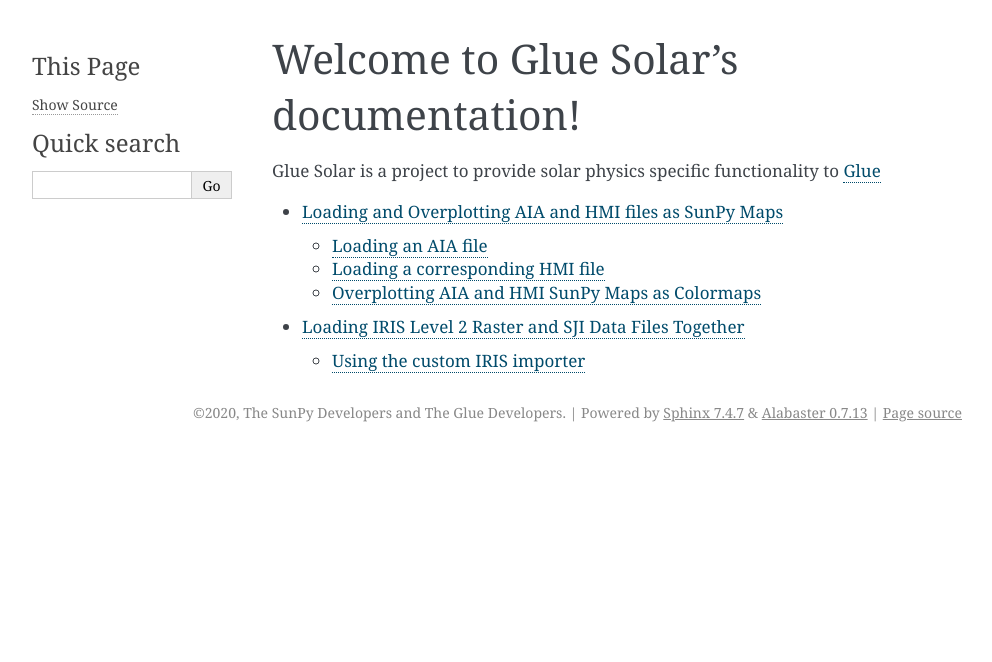
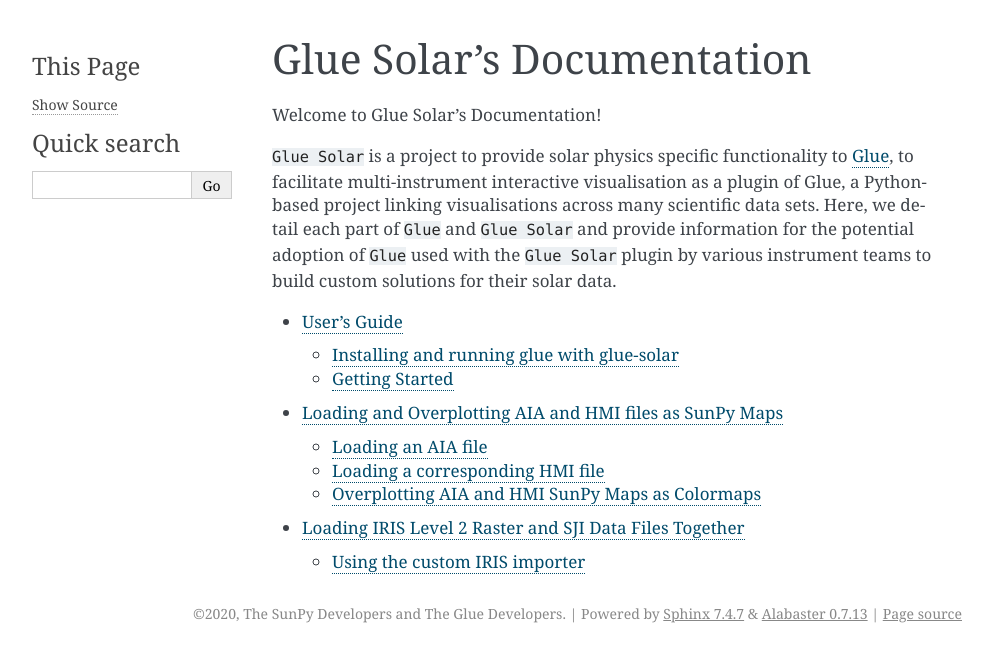
Before and after one commit to glue-viz/glue-solar, a Sphinx documentation site: the page built from docs/index.rst, in a window 1280 px wide. Shown: the top 662 px of the page, without its empty margins (148-1140 px from the left). Built offline with Sphinx 7.4.7, drawn with Linux system fonts in a browser that asks for light colours.

Commit message:
Init User's Guide

```diff
--- a/docs/index.rst
+++ b/docs/index.rst
@@ -1,13 +1,21 @@
 .. _glue-solar:
 
-Welcome to Glue Solar's documentation!
-======================================
+Glue Solar's Documentation
+==========================
 
-Glue Solar is a project to provide solar physics specific functionality to
-`Glue <https://glueviz.org>`__
+Welcome to Glue Solar's Documentation!
+
+``Glue Solar`` is a project to provide solar physics specific functionality to
+`Glue <https://glueviz.org>`__, to facilitate multi-instrument
+interactive visualisation as a plugin of Glue, a Python-based project linking
+visualisations across many scientific data sets. Here, we detail each part of ``Glue``
+and ``Glue Solar`` and provide information for the potential adoption of ``Glue`` used with
+the ``Glue Solar`` plugin by various instrument teams to build custom solutions
+for their solar data.
 
 .. toctree::
-   :maxdepth: 2
+   :maxdepth: 3
 
+   users-guide
    loading-aia-and-hmi
    loading-iris-level-2-raster-and-sji-data
--- /dev/null
+++ b/docs/users-guide.rst
@@ -0,0 +1,11 @@
+.. _users_guide:
+
+============
+User's Guide
+============
+
+Installing and running glue with glue-solar
+-------------------------------------------
+
+Getting Started
+---------------
```
